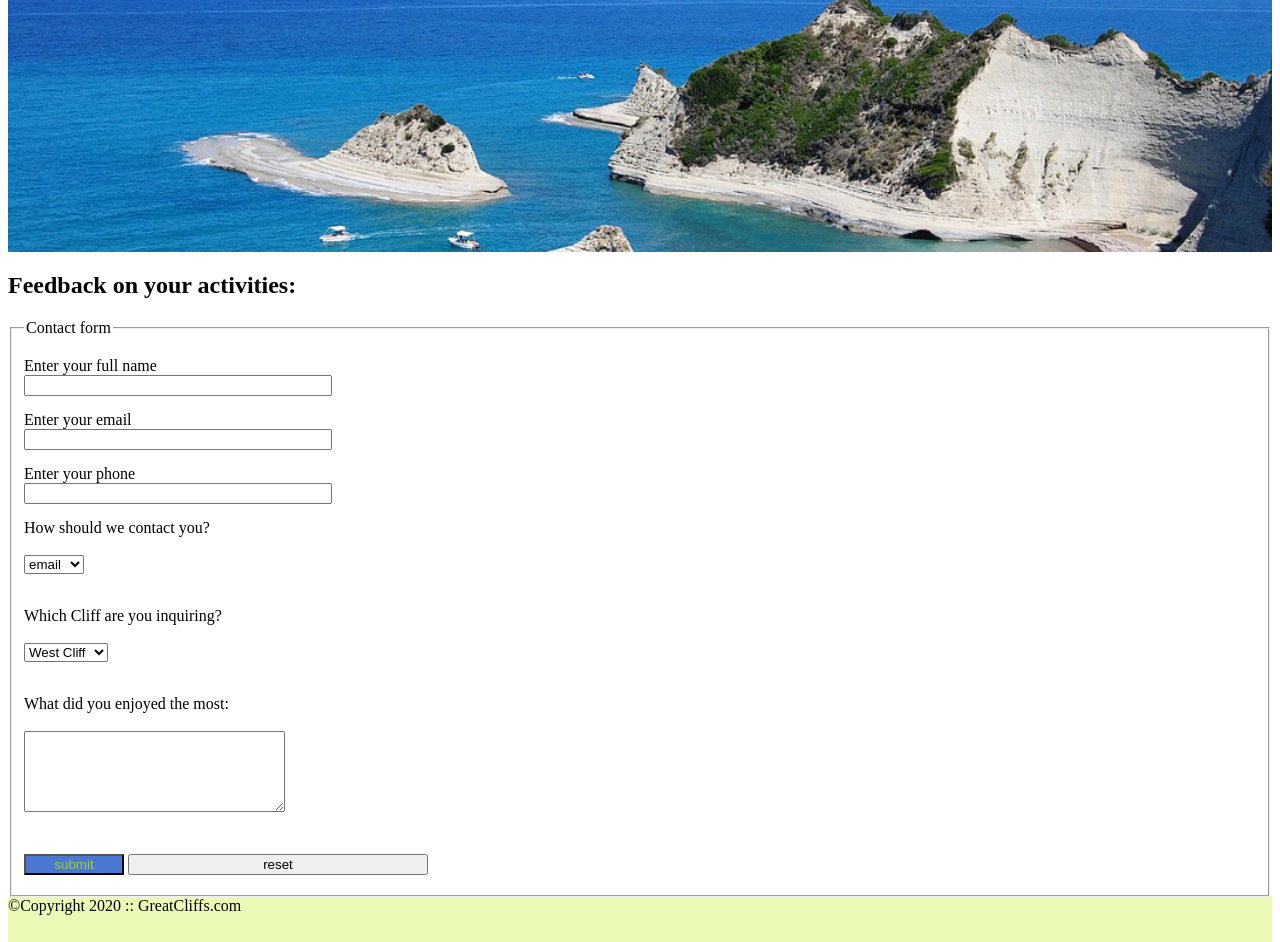
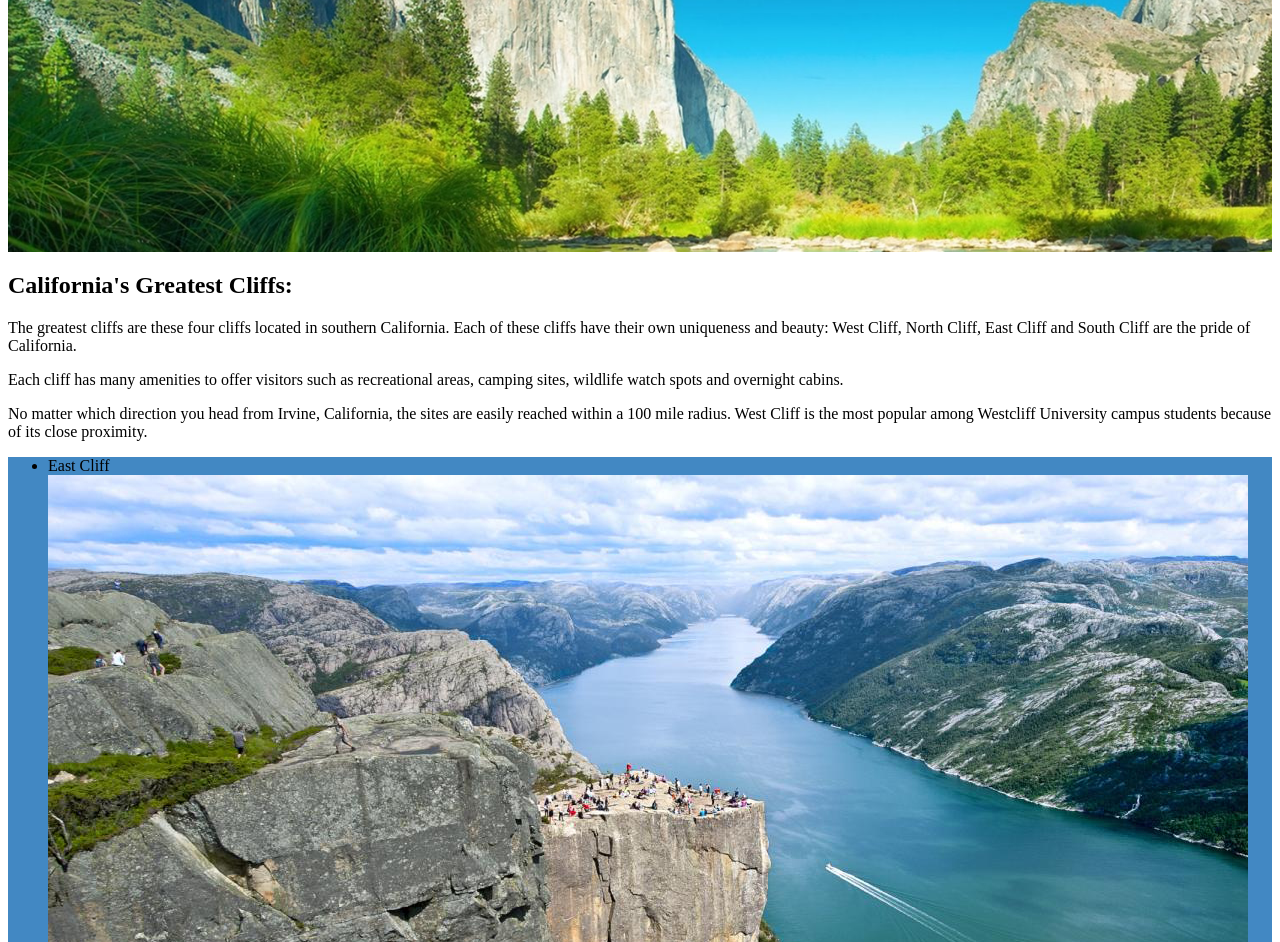
Before and after one commit to tommyhong-coder/homework-module1, a plain HTML site: page cliffs.html in a window 1280 px wide. Shown: the part 204-1146 px from the top of the page. Drawn offline with Linux system fonts and the light colour scheme.

Commit message:
week2day3hw

```diff
--- a/cliffs.html
+++ b/cliffs.html
@@ -9,7 +9,7 @@
         <link rel="stylesheet" href="https://cdnjs.cloudflare.com/ajax/libs/font-awesome/4.7.0/css/font-awesome.min.css">
     <link rel="stylesheet" href="styles.css">
 </head>
-<body id="home">
+<body id="cliffs">
     <div id="container">
         <header>
     <div class="main-header">
@@ -27,35 +27,48 @@
         </div>
     </header>
             <main>
-                <h2>Feedback on your activities:</h2>
+                <h2>California's Greatest Cliffs:</h2>
+                <p>The greatest cliffs are these four cliffs located in southern California. Each of these cliffs have their own uniqueness and beauty: West Cliff, North Cliff, East Cliff and South Cliff are the pride of California. </p>
+                <p>Each cliff has many amenities to offer visitors such as recreational areas, camping sites, wildlife watch spots and overnight cabins.</p>
+                <p> No matter which direction you head from Irvine, California, the sites are easily reached within a 100 mile radius. West Cliff is the most popular among Westcliff University campus students because of its close proximity.</p>
+                <section>
+                    <ul id="Cliffs">
+                        <li class="cliff"> East Cliff
+                            <img src="images/cliff-east-river.jpg" alt="east river cliff">
+                        </li>
+                        <li class="cliff"> North Cliff
+                            <img src="images/cliff-north-mountain.jpg" alt="north mountain cliff">
+                        </li>
+                        <li class="cliff"> South Cliff
+                            <img src="images/cliff-south-canyon.jpg" alt="south canyon cliff">
+                        </li>
+                        <li class="cliff"> West Cliff
+                            <img src="images/cliff-west-sea.jpg" alt="west sea cliff">
+                    </ul>
+                </section>
 
-                <form action="/signup"method="post">
-                    <fieldset>
-                        <legend>Contact form</legend>
-                        <label>Enter your full name</label>
-                        <input type="text" name="name"><br>
-                        <label>Enter your email</label>
-                        <input type="email" name="email"><br>
-                        <label>Enter your phone</label>
-                        <input type="tel" name="phone"><br>
-                        <label>How should we contact you?</label><br>
-                        <select>
-                            <option>email</option>
-                            <option>phone</option>
-                        </select><br><br>
-                        <label>Which Cliff are you inquiring?</label><br>
-                        <select>
-                            <option>West Cliff</option>
-                            <option>North Cliff</option>
-                            <option>East Cliff</option>
-                            <option>South Cliff</option>
-                        </select><br><br>
-                        <label>What did you enjoyed the most:</label><br>
-                        <textarea rows="5" cols="30"></textarea><br><br>
-                        <input type="submit" value="submit">
-                        <input type="reset" value="reset">
-                    </fieldset>
-                </form>
+                <section>
+                    <ul id="partners">
+                        <li class="partner">
+                            <img src="images/partners/partner-bustour.png" alt="Partner Bus Tours">
+                        </li>
+                        <li class="partner">
+                            <img src="images/partners/partner-cabinrental.png" alt="Partner Cabin Rentals">
+                        </li>
+                        <li class="partner">
+                            <img src="images/partners/partner-campingadv.png" alt="Partner Camping Adventure">
+                        </li>
+                        <li class="partner">
+                            <img src="images/partners/partner-collegetours.png" alt="Partner College Tours">
+                        </li>
+                        <li class="partner">
+                            <img src="images/partners/partner-rentalbike.png" alt="Partner Bike Rentals">
+                        </li>
+                        <li class="partner">
+                            <img src="images/partners/partner-tourgroup.png" alt="Partner Tour Group">
+                        </li>
+                    </ul>
+                </section>
 
             </main>
         </div>
--- a/styles.css
+++ b/styles.css
@@ -191,3 +191,9 @@
             width: 25px;
         }
         /*cliffs page */
+        #cliffs header {
+            background: no-repeat lightgrey url(images/forest_cliff.jpg);
+            background-size: 1700px;
+            width: 100%;
+            min-height:400px;
+            padding-top:3em;
```
Also changed, not shown: images/cliff-east-river.jpg (added), images/cliff-north-mountain.jpg (added), images/cliff-south-canyon.jpg (added), images/cliff-west-sea.jpg (added), images/forest_cliff.jpg (added).
